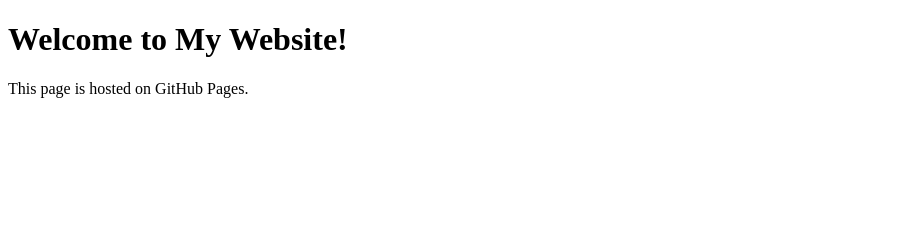
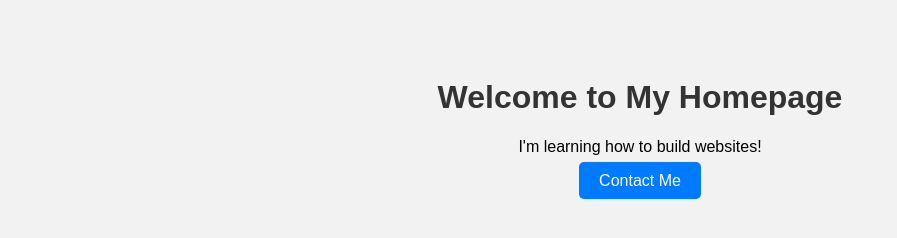
Before and after one commit to therealeimik/therealeimik.github.io, a plain HTML site: page index.html in a window 1280 px wide. Shown: the whole page, without its empty margins (0-897 px from the left). Drawn offline with Linux system fonts and the light colour scheme.

Commit message:
Update index.html

```diff
--- a/index.html
+++ b/index.html
@@ -1,10 +1,29 @@
 <!DOCTYPE html>
 <html>
 <head>
-  <title>My First Homepage</title>
+  <title>My Homepage</title>
+  <style>
+    body {
+      font-family: Arial, sans-serif;
+      text-align: center;
+      background: #f2f2f2;
+      padding: 50px;
+    }
+    h1 {
+      color: #333;
+    }
+    a.button {
+      padding: 10px 20px;
+      background: #007bff;
+      color: white;
+      text-decoration: none;
+      border-radius: 5px;
+    }
+  </style>
 </head>
 <body>
-  <h1>Welcome to My Website!</h1>
-  <p>This page is hosted on GitHub Pages.</p>
+  <h1>Welcome to My Homepage</h1>
+  <p>I'm learning how to build websites!</p>
+  <a class="button" href="mailto:your@email.com">Contact Me</a>
 </body>
 </html>
```
